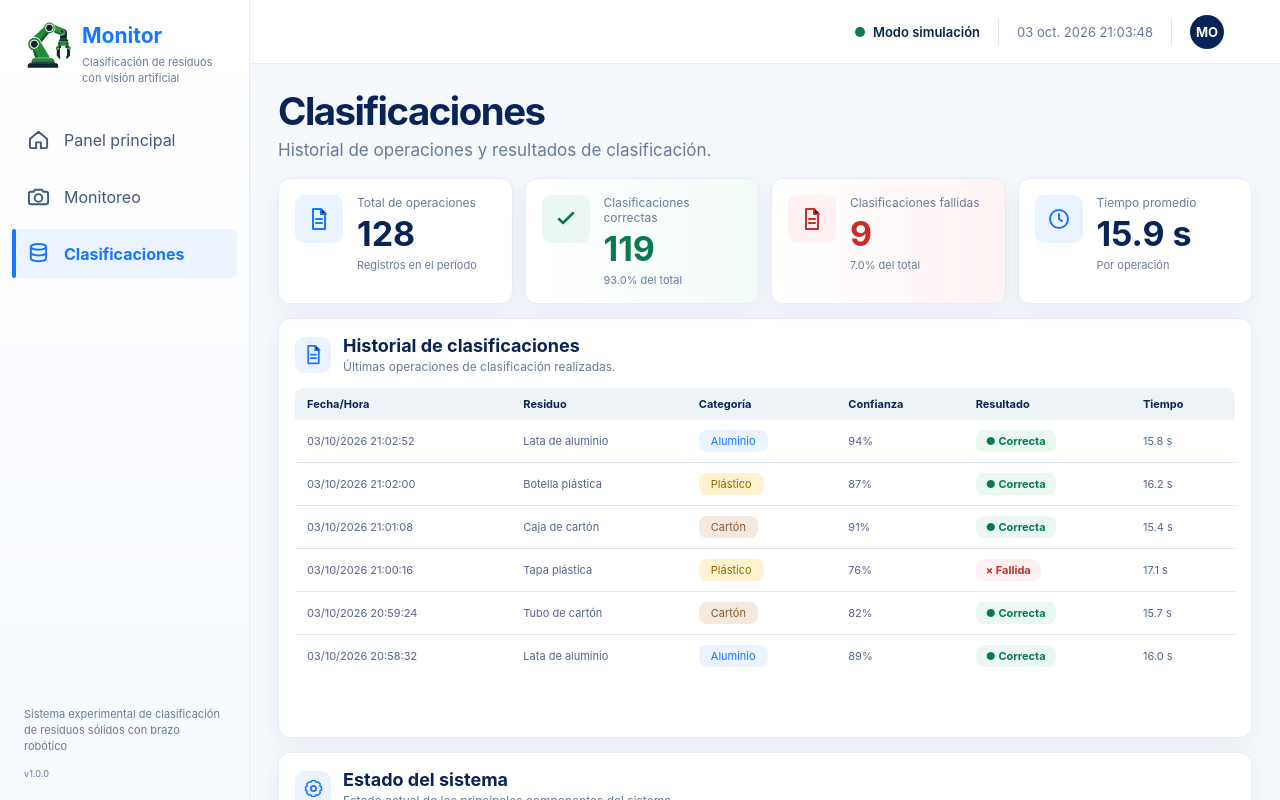
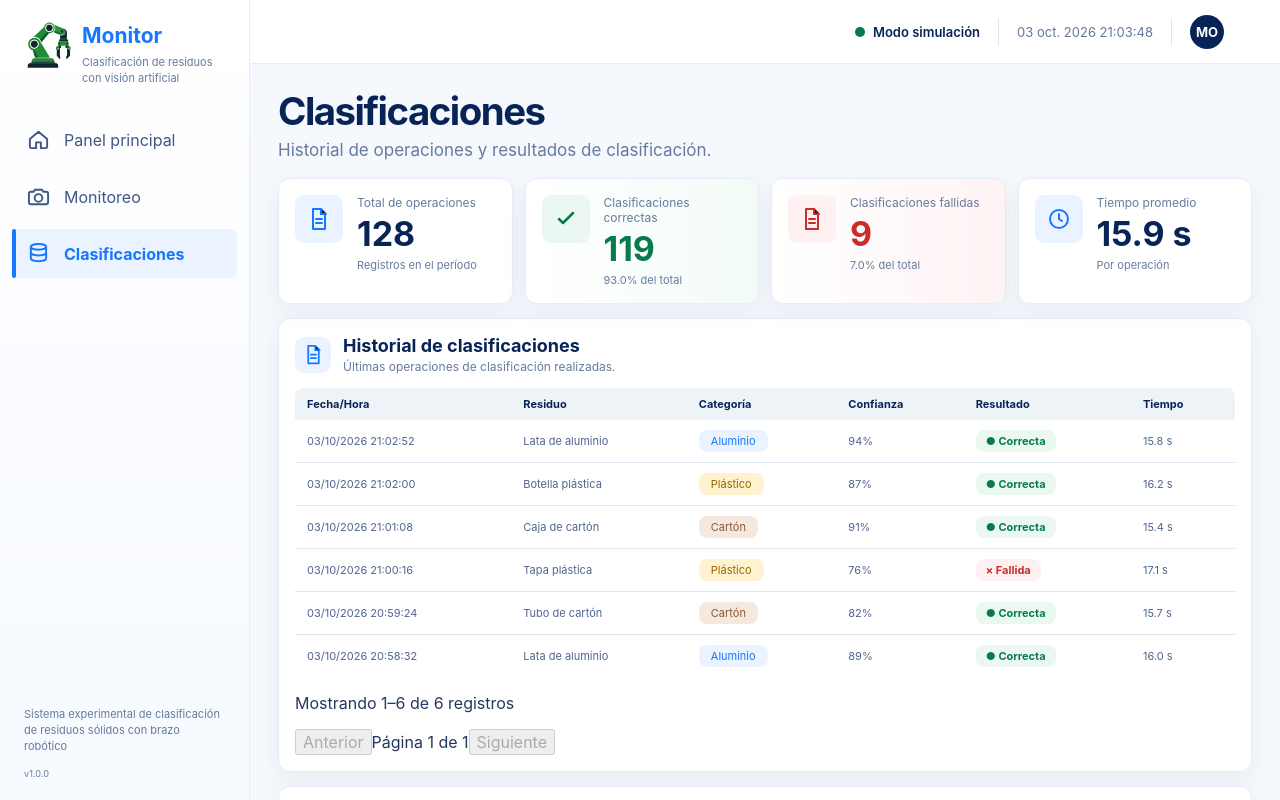
Before and after one commit to Rony-Tesis/front-web-rony, an Angular app: page /classifications in a window 1280 px wide. Shown: the top 800 px of the page. Built offline with nearby package versions, Linux system fonts and the light colour scheme.

Commit message:
feat(history): add accessible pagination controls

```diff
--- a/src/app/waste-classification/presentation/components/operation-table/operation-table.component.html
+++ b/src/app/waste-classification/presentation/components/operation-table/operation-table.component.html
@@ -18,7 +18,7 @@
       </tr>
     </thead>
     <tbody>
-      @for (operation of operations(); track operation.id) {
+      @for (operation of visibleOperations(); track operation.id) {
         <tr>
           <td>
             {{
@@ -57,3 +57,23 @@
     </tbody>
   </table>
 </div>
+@if (!compact() && operations().length > 0) {
+  <nav class="pagination" aria-label="Paginación del historial de clasificaciones">
+    <p class="pagination-summary" role="status" aria-live="polite" aria-atomic="true">
+      Mostrando {{ firstRecord() }}–{{ lastRecord() }} de {{ operations().length }} registros
+    </p>
+    <div class="pagination-controls">
+      <button type="button" (click)="previousPage()" [disabled]="currentPage() === 1">
+        Anterior
+      </button>
+      <span>Página {{ currentPage() }} de {{ totalPages() }}</span>
+      <button
+        type="button"
+        (click)="nextPage()"
+        [disabled]="currentPage() === totalPages()"
+      >
+        Siguiente
+      </button>
+    </div>
+  </nav>
+}
```
